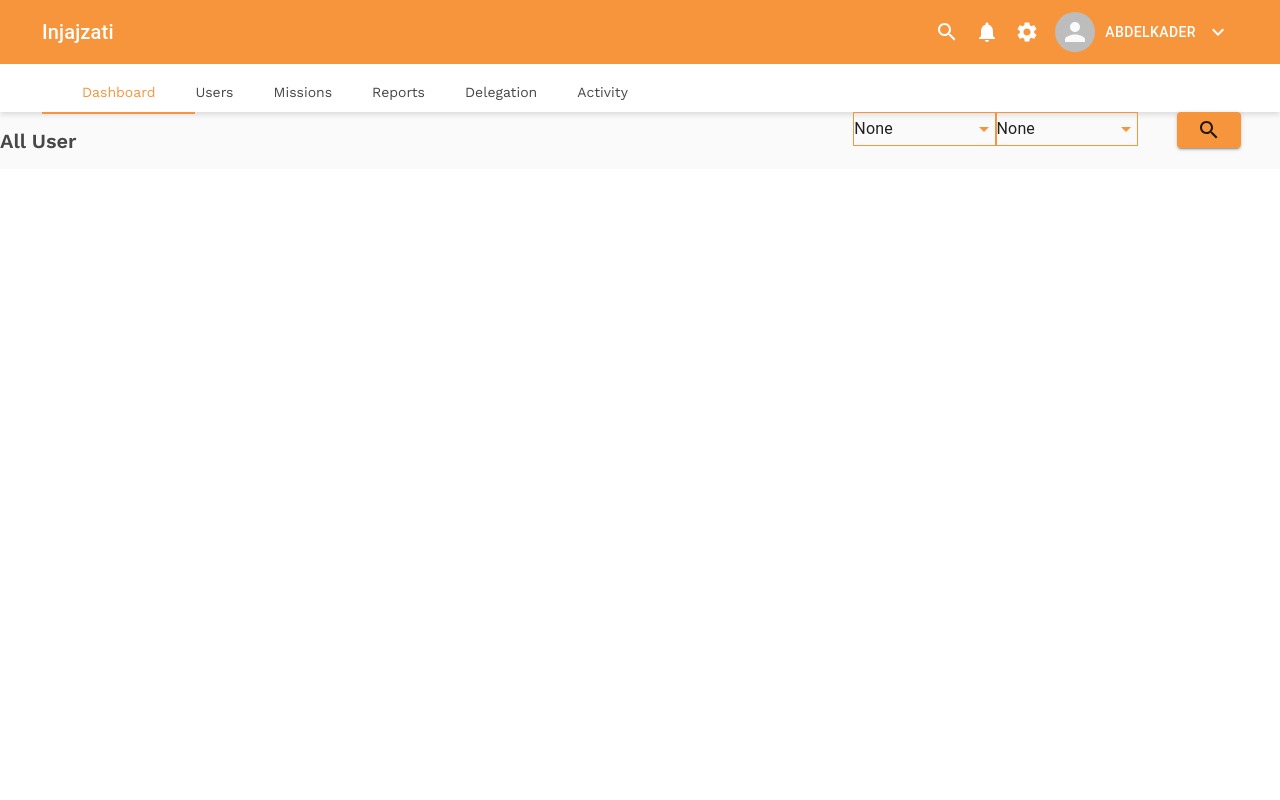
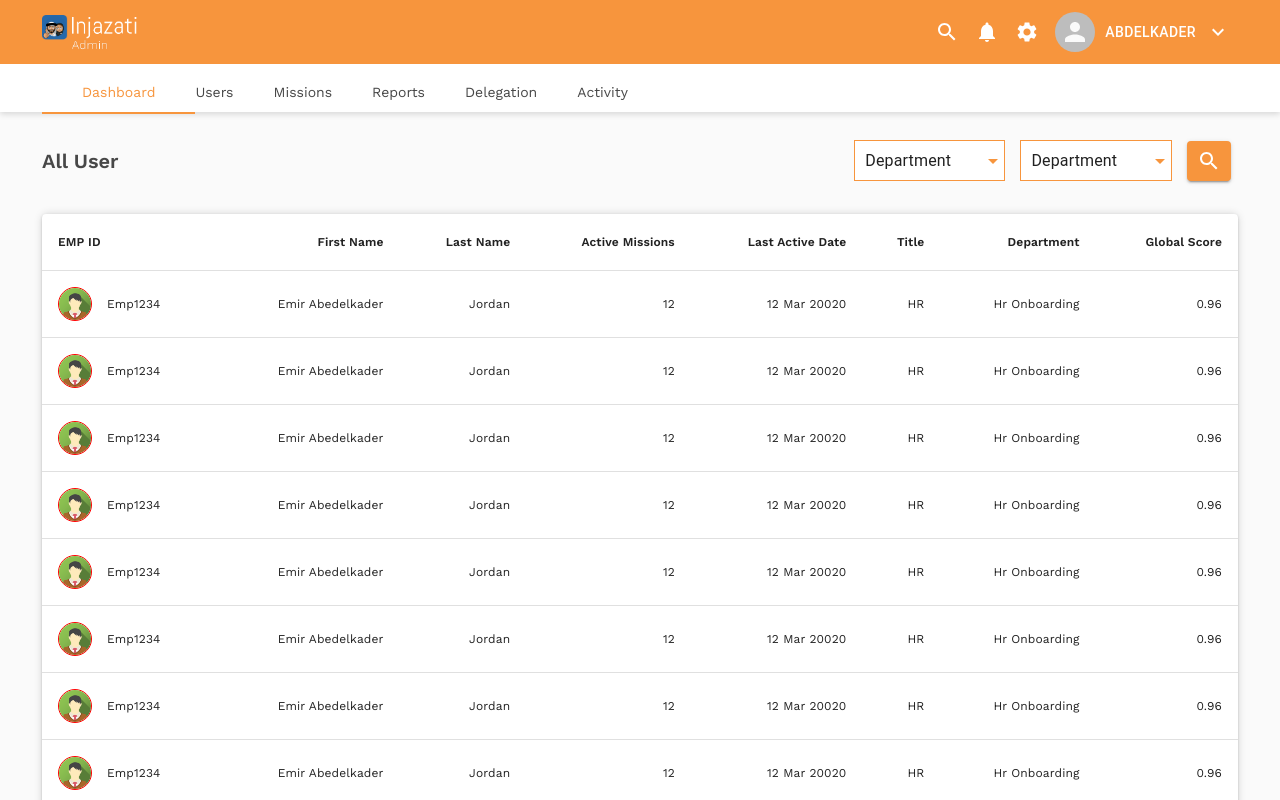
Before and after one commit to giridhard-cuelogic/PMO-web, a React (Create React App) app: page / in a window 1280 px wide. Shown: the top 800 px of the page. Built offline with nearby package versions, Linux system fonts and the light colour scheme.

Commit message:
User page list added and logo adde in header

```diff
--- a/package.json
+++ b/package.json
@@ -11,7 +11,8 @@
     "node-sass": "^4.13.1",
     "react": "^16.12.0",
     "react-dom": "^16.12.0",
-    "react-scripts": "3.4.0"
+    "react-scripts": "3.4.0",
+    "react-virtualized": "^9.21.2"
   },
   "scripts": {
     "start": "react-scripts start",
--- a/src/component/Header.js
+++ b/src/component/Header.js
@@ -18,6 +18,7 @@ import Paper from '@material-ui/core/Paper';
 import Popper from '@material-ui/core/Popper';
 import MenuItem from '@material-ui/core/MenuItem';
 import MenuList from '@material-ui/core/MenuList';
+import logo from '../asets/logo.png';
 import './Header.scss';
 
 
@@ -70,7 +71,7 @@ class Header extends Component {
                                 <MenuIcon />
                             </IconButton> */}
                             <Typography variant="h6">
-                            Injajzati
+                                    <img src={logo}></img>
                             </Typography>
                         </div>
                         <div className="right-menu">
--- a/src/component/Header.scss
+++ b/src/component/Header.scss
@@ -15,6 +15,11 @@
     .logo-wrapper{
         display: flex;
         align-items: center;
+        padding-top:10px;
+        img{
+            width:95px;
+            height:35px;
+        }
     }
     .right-menu{
         display: flex;
--- a/src/component/SelectComponent.js
+++ b/src/component/SelectComponent.js
@@ -16,7 +16,7 @@ class SelectComponent extends Component {
                     className="selectInput-inner"
                     // inputProps={{ 'aria-label': 'age' }}
                 >
-                    <option value="">None</option>
+                    <option value="">Department</option>
                     <option value={10}>Ten</option>
                     <option value={20}>Twenty</option>
                     <option value={30}>Thirty</option>
--- a/src/component/User.js
+++ b/src/component/User.js
@@ -5,6 +5,7 @@ import Grid from '@material-ui/core/Grid';
 import Button from '@material-ui/core/Button';
 import SearchIcon from '@material-ui/icons/Search';
 import SelectComponent from './SelectComponent';
+import Tablelist from './list';
 import './common.scss';
 import './user.scss';
 
@@ -15,14 +16,15 @@ class User extends Component {
         return(
             <div className="wrapper">
                 <Header />
-                <div className="title-row">
-                    <Grid container>
+
+                <Grid container className="container">
+                    <div className="title-row">
                         <Grid item xs={12} sm={6} md={8}>
                             <div className="title">
                                 <h2>All User</h2>
                             </div>
                         </Grid>
-                        <Grid item container xs={12} sm={6} md={4}>
+                        <Grid item containe xs={12} sm={6} md={4}>
                             <div className="controls-div">
                                 <Grid item  xs={12} sm={6} md={5}>
                                     <SelectComponent />
@@ -30,15 +32,21 @@ class User extends Component {
                                 <Grid item  xs={12} sm={6} md={5}>
                                     <SelectComponent />
                                 </Grid>
-                                <Grid item  xs={12} sm={6} md={5}>
+                                <Grid item  xs={12} sm={6} md={1}>
                                     <Button variant="contained" className="btn btn-search">
-                                           <SearchIcon />
+                                            <SearchIcon />
                                     </Button>
                                 </Grid>
                             </div>
                         </Grid>
-                    </Grid>
-                </div>
+                    </div>
+                </Grid>
+                <Grid container className="container">
+                    <div className="user-wrapper">
+                        <Tablelist />
+                    </div>
+
+                </Grid>
 
 
 
--- a/src/component/common.scss
+++ b/src/component/common.scss
@@ -5,8 +5,18 @@
     margin-top:0px;
     font-size: 16px;
     margin-bottom: 24px;
-    .btn-search{
-        padding: 10px;
+
+    &.btn-search{
+        padding: 8px 10px;
+        min-width: 35px;
+        margin-left: 15px;
+
+        .MuiButton-label{
+            svg{
+                color:white;
+            }
+        }
+
     }
 }
 .selectInput {
@@ -14,6 +24,9 @@
     .selectInput-inner{
         select{
             border:1px solid #f7953d!important;
+            margin-left: 15px;
+            padding:10px;
+            background-color: white;
 
         }
         &:before, &:after{
--- /dev/null
+++ b/src/component/list.js
@@ -0,0 +1,76 @@
+import React from 'react';
+import { makeStyles } from '@material-ui/core/styles';
+import Table from '@material-ui/core/Table';
+import TableBody from '@material-ui/core/TableBody';
+import TableCell from '@material-ui/core/TableCell';
+import TableContainer from '@material-ui/core/TableContainer';
+import TableHead from '@material-ui/core/TableHead';
+import TableRow from '@material-ui/core/TableRow';
+import Paper from '@material-ui/core/Paper';
+import Avatarimg from '../asets/avatar2.png';
+
+;
+
+function createData(img, eid, fname, lname, activeMission, lastactiveMission, Title, department, globalscore) {
+  return { img, eid, fname, lname, activeMission, lastactiveMission, Title, department, globalscore};
+}
+
+const rows = [
+  createData( `${Avatarimg}`,'Emp1234', 'Emir Abedelkader', 'Jordan', 12, '12 Mar 20020', 'HR', 'Hr Onboarding', 4.8/5),
+  createData(`${Avatarimg}`,'Emp1234', 'Emir Abedelkader', 'Jordan', 12, '12 Mar 20020', 'HR', 'Hr Onboarding', 4.8/5),
+  createData(`${Avatarimg}`, 'Emp1234', 'Emir Abedelkader', 'Jordan', 12, '12 Mar 20020', 'HR', 'Hr Onboarding', 4.8/5),
+  createData(`${Avatarimg}`,'Emp1234', 'Emir Abedelkader', 'Jordan', 12, '12 Mar 20020', 'HR', 'Hr Onboarding', 4.8/5),
+  createData(`${Avatarimg}`,'Emp1234', 'Emir Abedelkader', 'Jordan', 12, '12 Mar 20020', 'HR', 'Hr Onboarding', 4.8/5),
+  createData(`${Avatarimg}`,'Emp1234', 'Emir Abedelkader', 'Jordan', 12, '12 Mar 20020', 'HR', 'Hr Onboarding', 4.8/5),
+  createData(`${Avatarimg}`,'Emp1234', 'Emir Abedelkader', 'Jordan', 12, '12 Mar 20020', 'HR', 'Hr Onboarding', 4.8/5),
+  createData( `${Avatarimg}`,'Emp1234', 'Emir Abedelkader', 'Jordan', 12, '12 Mar 20020', 'HR', 'Hr Onboarding', 4.8/5),
+  createData(`${Avatarimg}`,'Emp1234', 'Emir Abedelkader', 'Jordan', 12, '12 Mar 20020', 'HR', 'Hr Onboarding', 4.8/5),
+  createData(`${Avatarimg}`, 'Emp1234', 'Emir Abedelkader', 'Jordan', 12, '12 Mar 20020', 'HR', 'Hr Onboarding', 4.8/5),
+  createData(`${Avatarimg}`,'Emp1234', 'Emir Abedelkader', 'Jordan', 12, '12 Mar 20020', 'HR', 'Hr Onboarding', 4.8/5),
+  createData(`${Avatarimg}`,'Emp1234', 'Emir Abedelkader', 'Jordan', 12, '12 Mar 20020', 'HR', 'Hr Onboarding', 4.8/5),
+  createData(`${Avatarimg}`,'Emp1234', 'Emir Abedelkader', 'Jordan', 12, '12 Mar 20020', 'HR', 'Hr Onboarding', 4.8/5),
+  createData(`${Avatarimg}`,'Emp1234', 'Emir Abedelkader', 'Jordan', 12, '12 Mar 20020', 'HR', 'Hr Onboarding', 4.8/5),
+];
+
+export default function AcccessibleTable() {
+
+
+  return (
+    <TableContainer component={Paper}>
+      <Table className="usertable" aria-label="caption table">
+        <caption>A basic table example with a caption</caption>
+        <TableHead>
+          <TableRow>
+            <TableCell>EMP ID</TableCell>
+            <TableCell align="right">First Name</TableCell>
+            <TableCell align="right">Last Name</TableCell>
+            <TableCell align="right">Active Missions</TableCell>
+            <TableCell align="right">Last Active Date</TableCell>
+            <TableCell align="right">Title</TableCell>
+            <TableCell align="right">Department</TableCell>
+            <TableCell align="right">Global Score</TableCell>
+          </TableRow>
+        </TableHead>
+        <TableBody>
+          {rows.map(row => (
+            <TableRow key={row.name}>
+              <TableCell component="th" scope="row">
+                  <div className="eidwrapper">
+                    <span className="empImg"><img src={row.img}></img> </span>
+                    <span>{row.eid}</span>
+                </div>
+              </TableCell>
+              <TableCell align="right">{row.fname}</TableCell>
+              <TableCell align="right">{row.lname}</TableCell>
+              <TableCell align="right">{row.activeMission}</TableCell>
+              <TableCell align="right">{row.lastactiveMission}</TableCell>
+              <TableCell align="right">{row.Title}</TableCell>
+              <TableCell align="right">{row.department}</TableCell>
+              <TableCell align="right">{row.globalscore}</TableCell>
+            </TableRow>
+          ))}
+        </TableBody>
+      </Table>
+    </TableContainer>
+  );
+}
--- a/src/component/user.scss
+++ b/src/component/user.scss
@@ -2,9 +2,61 @@
     background-color:#fafafa;
 }
 .title-row{
-    width:100%;
+    width: 100%;
+    align-items: center;
+    margin-top: 20px;
+    display: flex;
 }
 .controls-div{
     display:flex;
     width:100%;
+    align-items: center;
+
 }
+.user-wrapper{
+    width:100%;
+    max-width:100%;
+    box-shadow: 0 0 8px 0 rgba(0, 0, 0, 0.15);
+    background-color: #ffffff;
+    margin-top:25px!important;
+    border-radius: 6px;
+    .usertable{
+        thead{
+            th{
+                font-family: 'Work Sans';
+                font-size: 12px;
+                font-weight: 600;
+            }
+
+        }
+        tbody{
+            .MuiTableCell-root{
+                font-family: 'Work Sans';
+                font-size: 12px;
+
+            }
+        }
+
+
+
+    }
+}
+
+
+.eidwrapper {
+    display: flex;
+    align-items: center;
+}
+.empImg{
+    display: inline-block;
+    border-radius: 50%;
+    width: 32px;
+    height: 32px;
+    border: 1px solid red;
+    margin-right: 15px;
+    img{
+        width: 32px;
+        height: 32px;
+        border-radius: 50%;
+    }
+}
```
Also changed, not shown: src/asets/logo.png (added), 1 other file (tests, documents, lock files or other folders).
